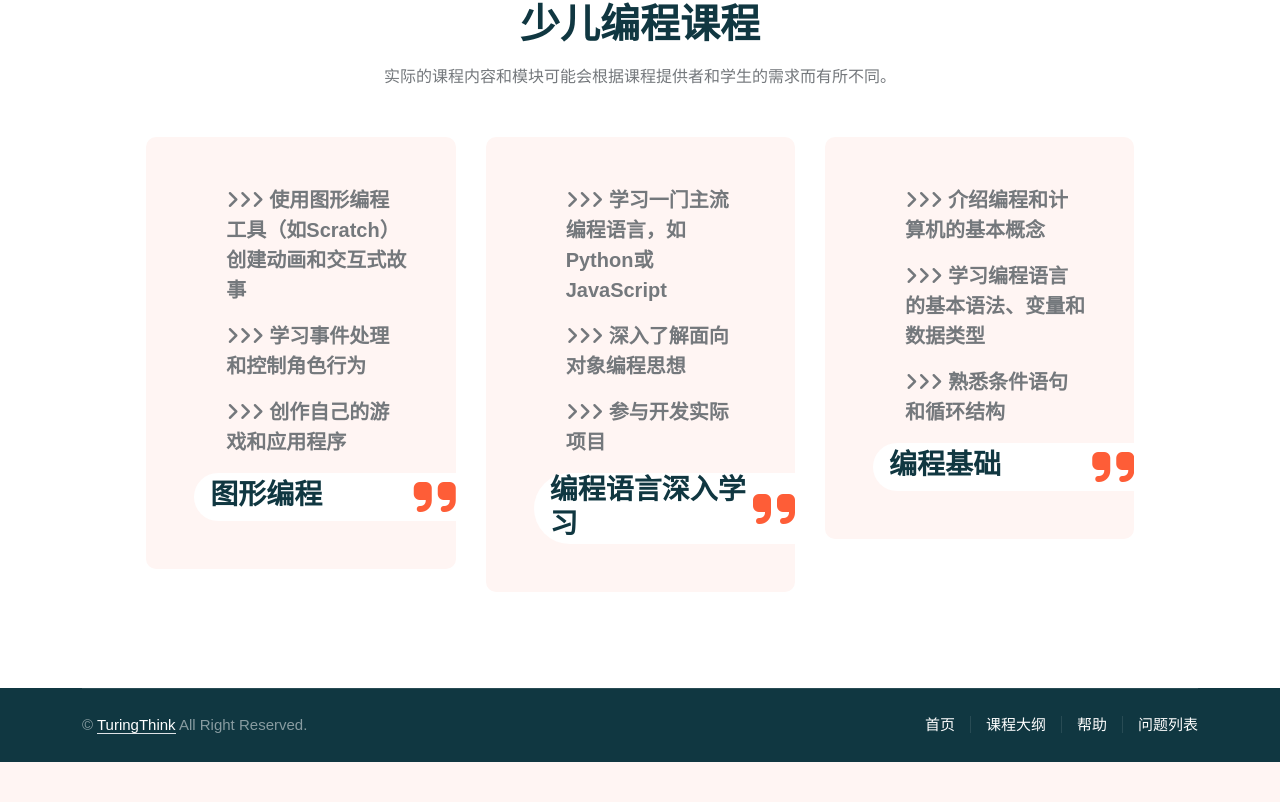
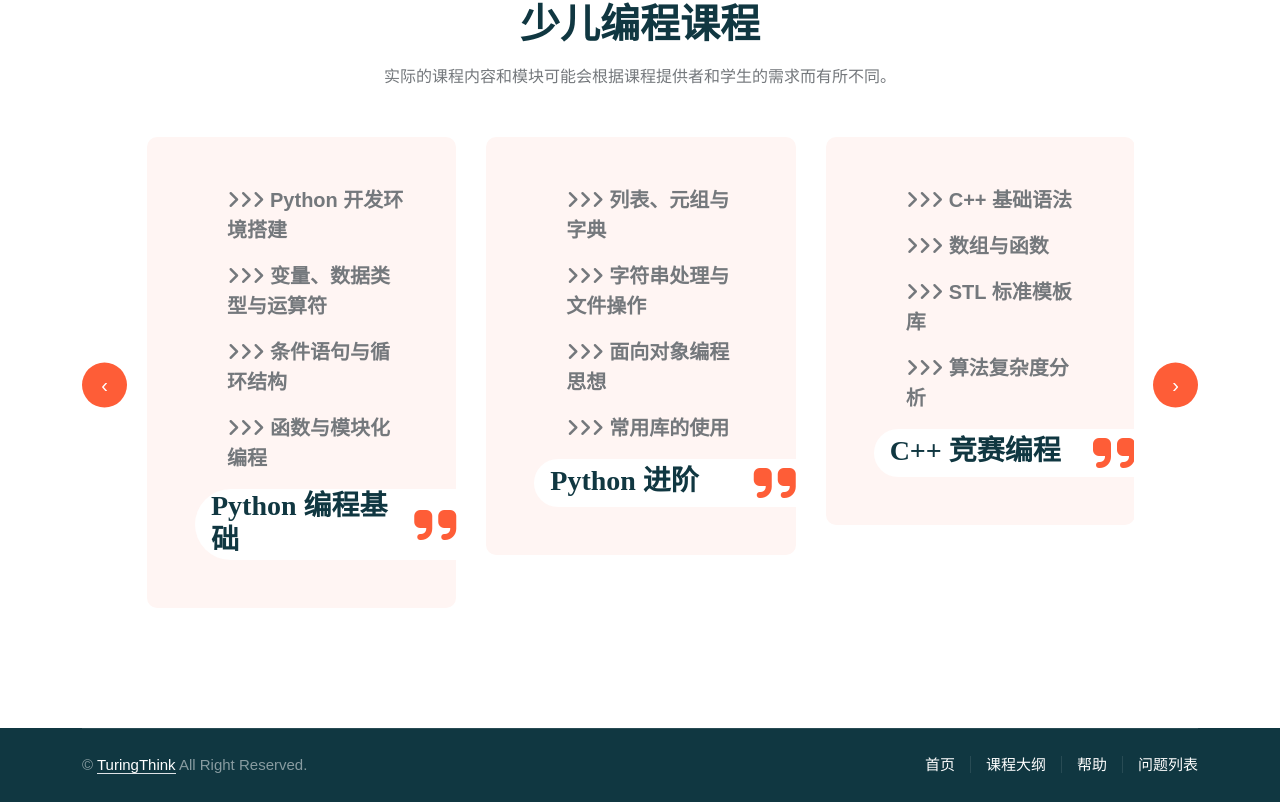
Before and after one commit to turingthink/turingthink.github.io, a Nuxt app: page / in a window 1280 px wide. Shown: the part 4438-5240 px from the top of the page. Before the commit the page ends 5200 px from the top, so only its background shows below. Built offline with nearby package versions, Linux system fonts and the light colour scheme.

Commit message:
feat: add useTestimonials composable with 9 course testimonials

```diff
--- /dev/null
+++ b/components/TestimonialCarousel.vue
@@ -0,0 +1,9 @@
+<template>
+  <div class="owl-carousel testimonial-carousel wow fadeInUp" data-wow-delay="0.1s">
+    <TestimonialCard v-for="(item, index) in testimonials" :key="index" :item="item" />
+  </div>
+</template>
+
+<script setup>
+const { testimonials } = useTestimonials()
+</script>
--- /dev/null
+++ b/composables/useTestimonials.ts
@@ -0,0 +1,87 @@
+export const useTestimonials = () => {
+  const testimonials = [
+    {
+      title: 'Scratch 图形编程',
+      items: [
+        'Scratch 界面与积木块编程',
+        '角色、舞台与动画制作',
+        '事件触发与交互设计',
+        '游戏开发与项目创作'
+      ]
+    },
+    {
+      title: 'Python 编程基础',
+      items: [
+        'Python 开发环境搭建',
+        '变量、数据类型与运算符',
+        '条件语句与循环结构',
+        '函数与模块化编程'
+      ]
+    },
+    {
+      title: 'Python 进阶',
+      items: [
+        '列表、元组与字典',
+        '字符串处理与文件操作',
+        '面向对象编程思想',
+        '常用库的使用'
+      ]
+    },
+    {
+      title: 'C++ 竞赛编程',
+      items: [
+        'C++ 基础语法',
+        '数组与函数',
+        'STL 标准模板库',
+        '算法复杂度分析'
+      ]
+    },
+    {
+      title: '基础算法',
+      items: [
+        '排序与查找算法',
+        '枚举与模拟策略',
+        '前缀和与差分',
+        '二分与贪心算法'
+      ]
+    },
+    {
+      title: '数据结构',
+      items: [
+        '栈与队列',
+        '链表与树结构',
+        '堆与优先队列',
+        '并查集与哈希表'
+      ]
+    },
+    {
+      title: 'NOIP 竞赛提升',
+      items: [
+        '深度优先搜索 DFS',
+        '广度优先搜索 BFS',
+        '动态规划基础',
+        '图论基础算法'
+      ]
+    },
+    {
+      title: 'AI 人工智能入门',
+      items: [
+        'Python 数据分析',
+        'NumPy 与 Pandas',
+        '机器学习基础概念',
+        'Scikit-learn 入门'
+      ]
+    },
+    {
+      title: 'AI 深度学习',
+      items: [
+        '神经网络基础',
+        'TensorFlow/PyTorch',
+        '卷积神经网络 CNN',
+        '项目实战与部署'
+      ]
+    }
+  ]
+
+  return { testimonials }
+}
--- a/pages/classes.vue
+++ b/pages/classes.vue
@@ -71,11 +71,7 @@ const courses = [
   { name: 'NOIP C++ 编程', image: '/img/classes-3.jpg', teacher: '马永吉老师', title: '金牌讲师', price: '¥160', age: '14+ 岁', duration: '60分钟/节', lessons: '40节', link: '/noip' }
 ]
 
-const testimonials = [
-  { title: '编程基础', items: ['介绍编程和计算机的基本概念', '学习编程语言的基本语法、变量和数据类型', '熟悉条件语句和循环结构'] },
-  { title: '图形编程', items: ['使用图形编程工具（如Scratch）创建动画和交互式故事', '学习事件处理和控制角色行为', '创作自己的游戏和应用程序'] },
-  { title: '编程语言深入学习', items: ['学习一门主流编程语言，如Python或JavaScript', '深入了解面向对象编程思想', '参与开发实际项目'] }
-]
+const { testimonials } = useTestimonials()
 
 onMounted(() => {
   nextTick(() => {
--- a/pages/index.vue
+++ b/pages/index.vue
@@ -133,8 +133,8 @@ const facilities2 = [
 
 const courses = [
   { name: 'AI 人工智能', image: '/img/classes-0.jpg', teacher: '王禹老师', title: '金牌讲师', price: '¥180', age: '12-18 岁', duration: '60分钟/节', lessons: '60节', link: '/ai' },
-  { name: 'Scratch 编程', image: '/img/classes-1.jpg', teacher: '王禹老师', title: '金牌讲师', price: '¥90', age: '7-10 岁', duration: '60分钟/节', lessons: '40节', link: '/scratch' },
-  { name: 'Python 编程', image: '/img/classes-2.jpg', teacher: '王禹老师', title: '金牌讲师', price: '¥100', age: '10-16 岁', duration: '60分钟/节', lessons: '40节', link: '/python' },
+  { name: 'Scratch 编程', image: '/img/classes-1.jpg', teacher: '郑达花老师', title: '钻石讲师', price: '¥90', age: '7-10 岁', duration: '60分钟/节', lessons: '40节', link: '/scratch' },
+  { name: 'Python 编程', image: '/img/classes-2.jpg', teacher: '杨延民老师', title: '金牌讲师', price: '¥100', age: '10-16 岁', duration: '60分钟/节', lessons: '40节', link: '/python' },
   { name: 'NOIP C++ 编程', image: '/img/classes-3.jpg', teacher: '马永吉老师', title: '金牌讲师', price: '¥160', age: '14+ 岁', duration: '60分钟/节', lessons: '40节', link: '/noip' }
 ]
 
@@ -144,11 +144,7 @@ const teamMembers = [
   { name: '马老师', image: '/img/team-3.jpg', description: '丰富的经验和专业知识，擅长教学引导,指导学生，培养他们的编程能力。' }
 ]
 
-const testimonials = [
-  { title: '编程基础', items: ['介绍编程和计算机的基本概念', '学习编程语言的基本语法、变量和数据类型', '熟悉条件语句和循环结构'] },
-  { title: '图形编程', items: ['使用图形编程工具（如Scratch）创建动画和交互式故事', '学习事件处理和控制角色行为', '创作自己的游戏和应用程序'] },
-  { title: '编程语言深入学习', items: ['学习一门主流编程语言，如Python或JavaScript', '深入了解面向对象编程思想', '参与开发实际项目'] }
-]
+const { testimonials } = useTestimonials()
 
 onMounted(() => {
   nextTick(() => {
```
